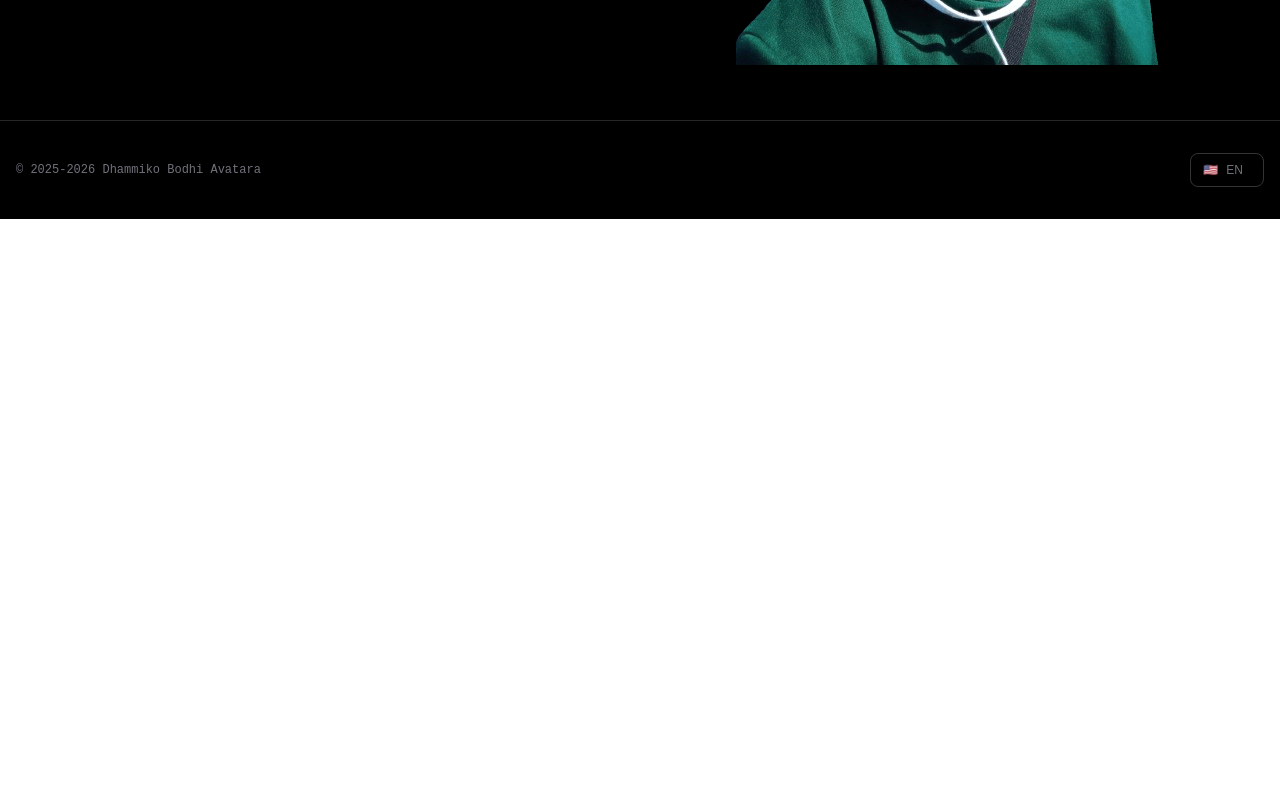
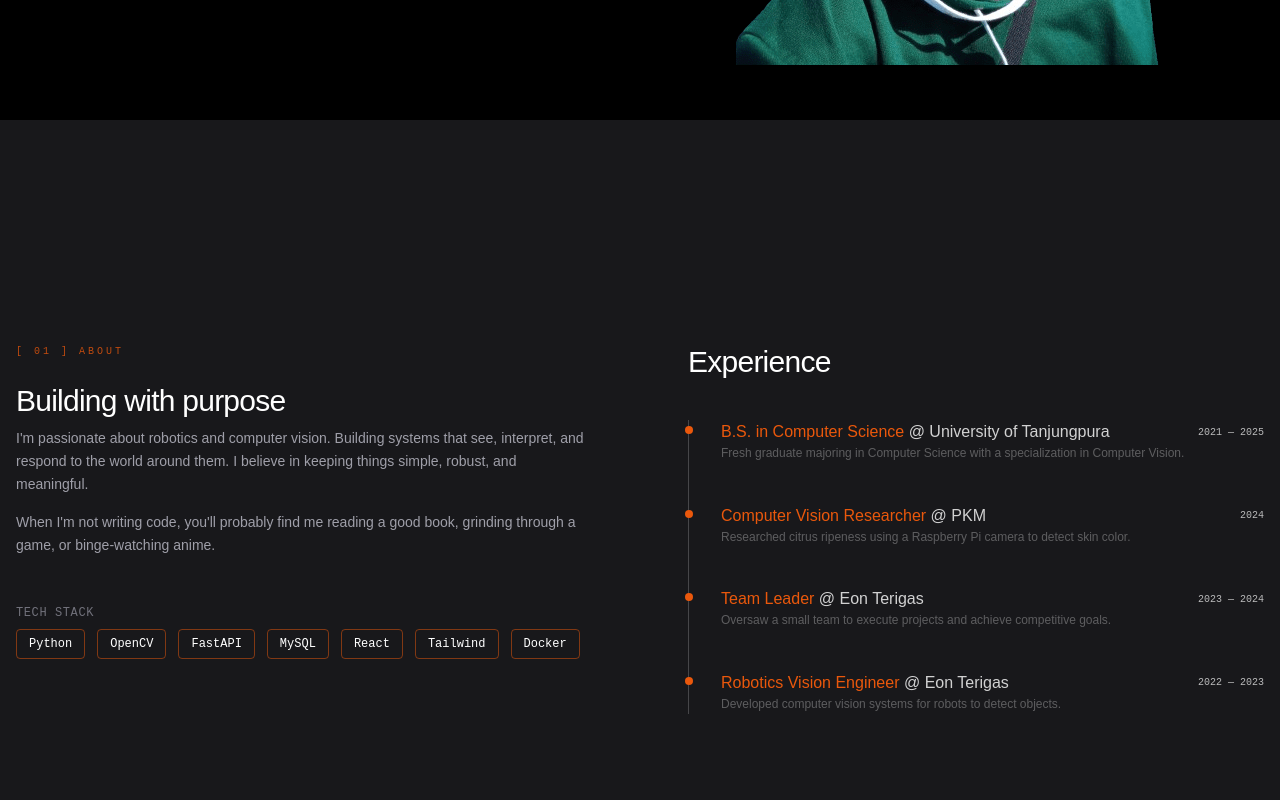
Before and after one commit to dhaboav/dhaboav.github.io, a React (Vite) app: page / in a window 1280 px wide. Shown: the part 680-1480 px from the top of the page. Before the commit the page ends 899 px from the top, so only its background shows below. Built offline with nearby package versions, Linux system fonts and the light colour scheme; some icons are missing.

Commit message:
refactor: Migrating about section into react

```diff
--- a/src/app/App.tsx
+++ b/src/app/App.tsx
@@ -2,6 +2,7 @@ import { useEffect, useState } from 'react';
 import Navbar from '@/components/Navbar';
 import Hero from '@/components/Hero';
 import Footer from '@/components/Footer';
+import About from '@/components/About';
 import { updateHtmlLang } from '@/utils/langUtils';
 
 export default function App() {
@@ -22,6 +23,7 @@ export default function App() {
       <Navbar />
       <main>
         <Hero />
+        <About />
       </main>
       <Footer />
     </div>
--- a/src/components/About.js
+++ /dev/null
@@ -1,115 +0,0 @@
-import { techStack } from '@/data/techStack.js';
-import { text, getLang } from '@/utils/langUtils.js';
-import { experienceData } from '@/data/experience.js';
-
-function TechStack(stack = []) {
-  const container = document.createElement('div');
-  container.className = 'flex flex-wrap gap-3 mt-4';
-
-  stack.forEach((item) => {
-    const span = document.createElement('span');
-    span.className = 'rounded-sm bg-primary px-3 py-1.5 font-mono text-sm text-white';
-    span.textContent = item;
-    container.appendChild(span);
-  });
-
-  return container;
-}
-
-function createExperienceItem({ role, company, period, description }) {
-  const item = document.createElement('div');
-  item.className = 'relative pl-6 sm:pl-8';
-
-  item.innerHTML = `
-        <div class="absolute left-0 top-2 h-2 w-2 -translate-x-[2px] rounded-full bg-primary sm:-translate-x-[3px]"></div>
-
-        <div class="mb-2 flex flex-col gap-1 sm:flex-row sm:items-baseline sm:justify-between">
-            <h3 class="text-sm sm:text-base font-medium text-primary">
-                ${role}
-                <span class="font-normal text-zinc-400"> @ ${company}</span>
-            </h3>
-            <span class="font-mono text-[10px] sm:text-xs text-zinc-500">${period}</span>
-        </div>
-
-        <p class="text-sm text-zinc-400 leading-relaxed">${description}</p>
-    `;
-  return item;
-}
-
-export default function About() {
-  const lang = getLang();
-  const textLang = text('about');
-  const textLangExperience = text('experience');
-  const section = document.createElement('section');
-  section.id = 'about';
-  section.className = 'min-h-screen bg-zinc-900 py-32 md:py-40 lg:py-56';
-
-  section.innerHTML = `
-        <div class="container mx-auto max-w-7xl px-4 sm:px-6">
-            <div class="grid gap-16 md:grid-cols-2 lg:gap-24">
-
-                <!-- LEFT COLUMN -->
-                <div>
-                <p class="font-mono text-[10px] uppercase tracking-[0.3em] text-primary/80 mb-6">
-                      [ 01 ] ${textLang.label}
-                    </p>
-
-                    <h2 class="mb-6 text-2xl sm:text-3xl md:text-4xl font-medium tracking-tight text-white">
-                        ${textLang.title}
-                    </h2>
-
-                    <div class="space-y-4 leading-relaxed text-zinc-400 text-sm sm:text-base">
-                        <p>
-                            ${textLang.p1}
-                        </p>
-                        <p>
-                            ${textLang.p2}
-                        </p>
-                    </div>
-
-
-                    <p class="mt-8 lg:mt-12 mb-3 font-mono text-[11px] uppercase tracking-wider text-zinc-500 sm:text-xs">
-                        ${textLang.techLabel}
-                    </p>
-                </div>
-
-                <!-- RIGHT COLUMN -->
-                <div>
-                  <!-- Title -->
-                  <div class="mb-12 sm:mb-16">
-                    <h2 class="text-2xl font-medium tracking-tight text-white sm:text-3xl md:text-4xl">
-                        ${textLangExperience.title}
-                    </h2>
-                  </div>
-
-                  <!-- Timeline -->
-                  <div class="max-w-2xl">
-                    <div class="relative">
-                      <div class="absolute left-[3px] top-2 bottom-2 w-px bg-zinc-800 sm:left-0"></div>
-                      <div class="space-y-10 sm:space-y-12 experience-list"></div>
-                    </div>
-                  </div>
-                </div>
-            </div>
-        </div>
-    `;
-
-  // Append tech stack dynamically
-  const stackContainer = TechStack(techStack);
-  section.querySelector('div.grid > div:nth-child(1)').appendChild(stackContainer);
-
-  const listContainer = section.querySelector('.experience-list');
-  experienceData.forEach((item) => {
-    const { role, period, description } = item.text[lang];
-    listContainer.appendChild(
-      createExperienceItem({
-        role,
-        company: item.company,
-        period,
-        description,
-      }),
-    );
-  });
-
-  return section;
-}
--- /dev/null
+++ b/src/components/About.tsx
@@ -0,0 +1,85 @@
+import { techStack } from '@/data/techStack';
+import { experienceData } from '@/data/experience';
+import { text, getLang } from '@/utils/langUtils';
+
+export default function About() {
+  const lang = getLang();
+  const textLang = text('about');
+  const textLangExperience = text('experience');
+
+  return (
+    <section id="about" className="min-h-screen bg-zinc-900 py-32 md:py-40 lg:py-56">
+      <div className="container mx-auto max-w-7xl px-4">
+        <div className="grid gap-16 md:grid-cols-2 lg:gap-24">
+          {/* Profile & Tech Stack */}
+          <div>
+            <p className="text-primary/80 mb-6 font-mono text-[10px] tracking-[0.3em] uppercase">
+              [ 01 ] {textLang.label}
+            </p>
+
+            <h2 className="mb-2 text-3xl font-medium tracking-tight text-white">
+              {textLang.title}
+            </h2>
+
+            <div className="space-y-4 text-base leading-relaxed text-zinc-400 lg:text-sm">
+              <p>{textLang.p1}</p>
+              <p>{textLang.p2}</p>
+            </div>
+
+            <p className="mt-4 mb-2 font-mono text-xs tracking-wider text-zinc-500 uppercase lg:mt-12">
+              {textLang.techLabel}
+            </p>
+
+            <div className="flex flex-wrap gap-3">
+              {techStack.map((tech) => (
+                <span
+                  key={tech}
+                  className="border-primary/50 cursor-pointer rounded-sm border-1 px-3 py-1.5 font-mono text-xs text-white"
+                >
+                  {tech}
+                </span>
+              ))}
+            </div>
+          </div>
+
+          {/* Experience */}
+          <div>
+            <div className="mb-10">
+              <h2 className="text-3xl font-medium tracking-tight text-white">
+                {textLangExperience.title}
+              </h2>
+            </div>
+
+            <div className="max-w-2xl">
+              <div className="relative space-y-10 border-l border-white/20 pl-6.5 lg:pl-8">
+                {experienceData.map((item, index) => {
+                  const { role, period, description } = item.text[lang] || {};
+
+                  return (
+                    <div key={`${item.company}-${index}`} className="relative">
+                      <div className="bg-primary absolute top-1.5 -left-[31px] h-2 w-2 rounded-full lg:-left-[36px]" />
+
+                      <div className="flex flex-col gap-1 lg:flex-row lg:items-center lg:justify-between">
+                        <h3 className="text-primary text-sm font-medium lg:text-base">
+                          {role}
+                          <span className="font-normal text-white/80"> @ {item.company}</span>
+                        </h3>
+                        <span className="lg:text-2xs font-mono text-[10px] text-white/70">
+                          {period}
+                        </span>
+                      </div>
+
+                      <p className="text-sm leading-relaxed text-white/30 lg:text-xs">
+                        {description}
+                      </p>
+                    </div>
+                  );
+                })}
+              </div>
+            </div>
+          </div>
+        </div>
+      </div>
+    </section>
+  );
+}
--- a/src/data/experience.js
+++ b/src/data/experience.ts
@@ -1,4 +1,6 @@
-export const experienceData = [
+import type { ExperienceItem } from '@/types/experience';
+
+export const experienceData: ExperienceItem[] = [
   {
     company: 'University of Tanjungpura',
     text: {
--- /dev/null
+++ b/src/types/experience.ts
@@ -0,0 +1,12 @@
+import type { SupportedLang } from '@/utils/langUtils';
+
+export interface ExperienceDetails {
+  role: string;
+  period: string;
+  description: string;
+}
+
+export interface ExperienceItem {
+  company: string;
+  text: Record<SupportedLang, ExperienceDetails>;
+}
```
Also changed, not shown: src/data/techStack.ts (renamed from src/data/techStack.js).
